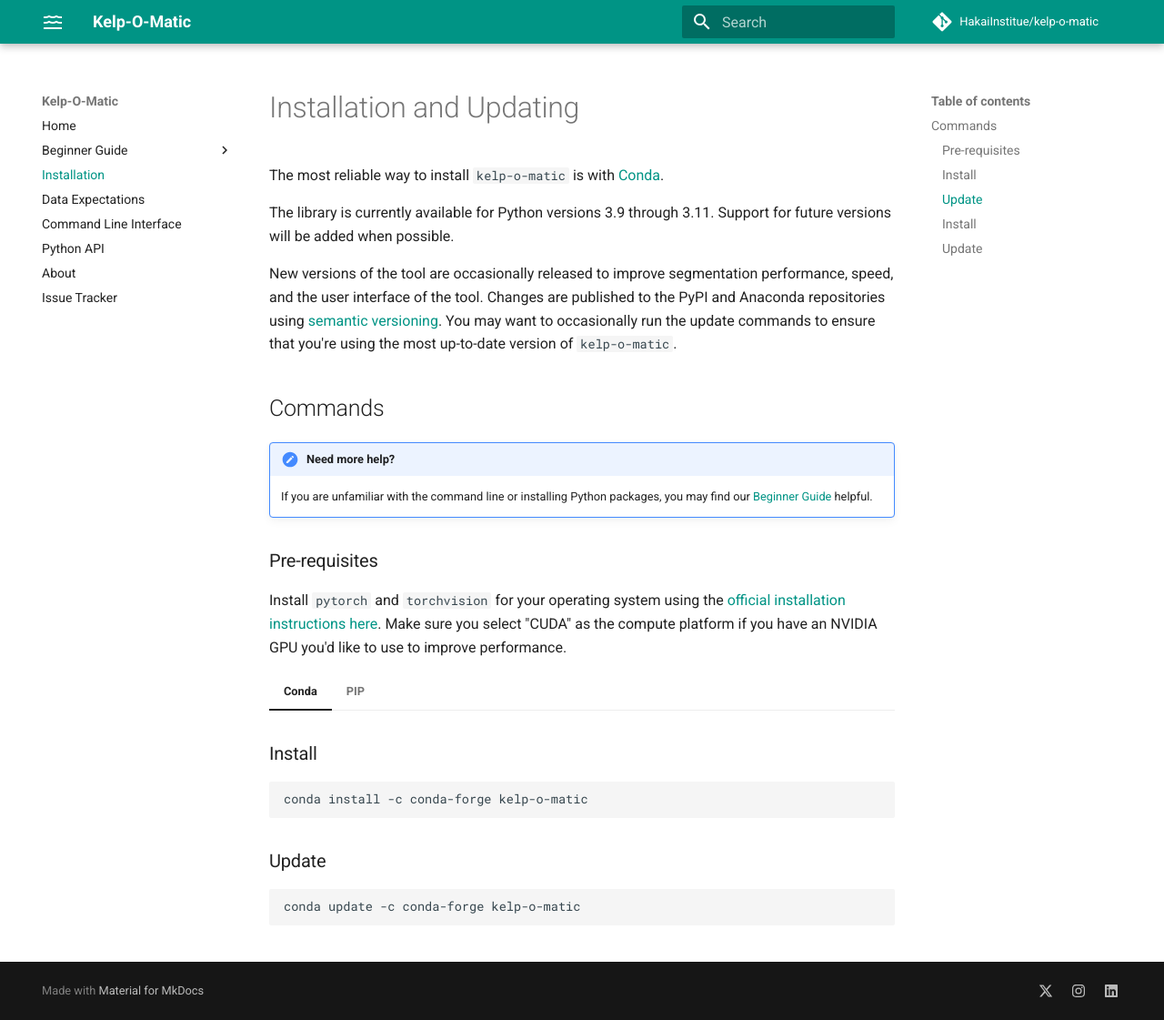
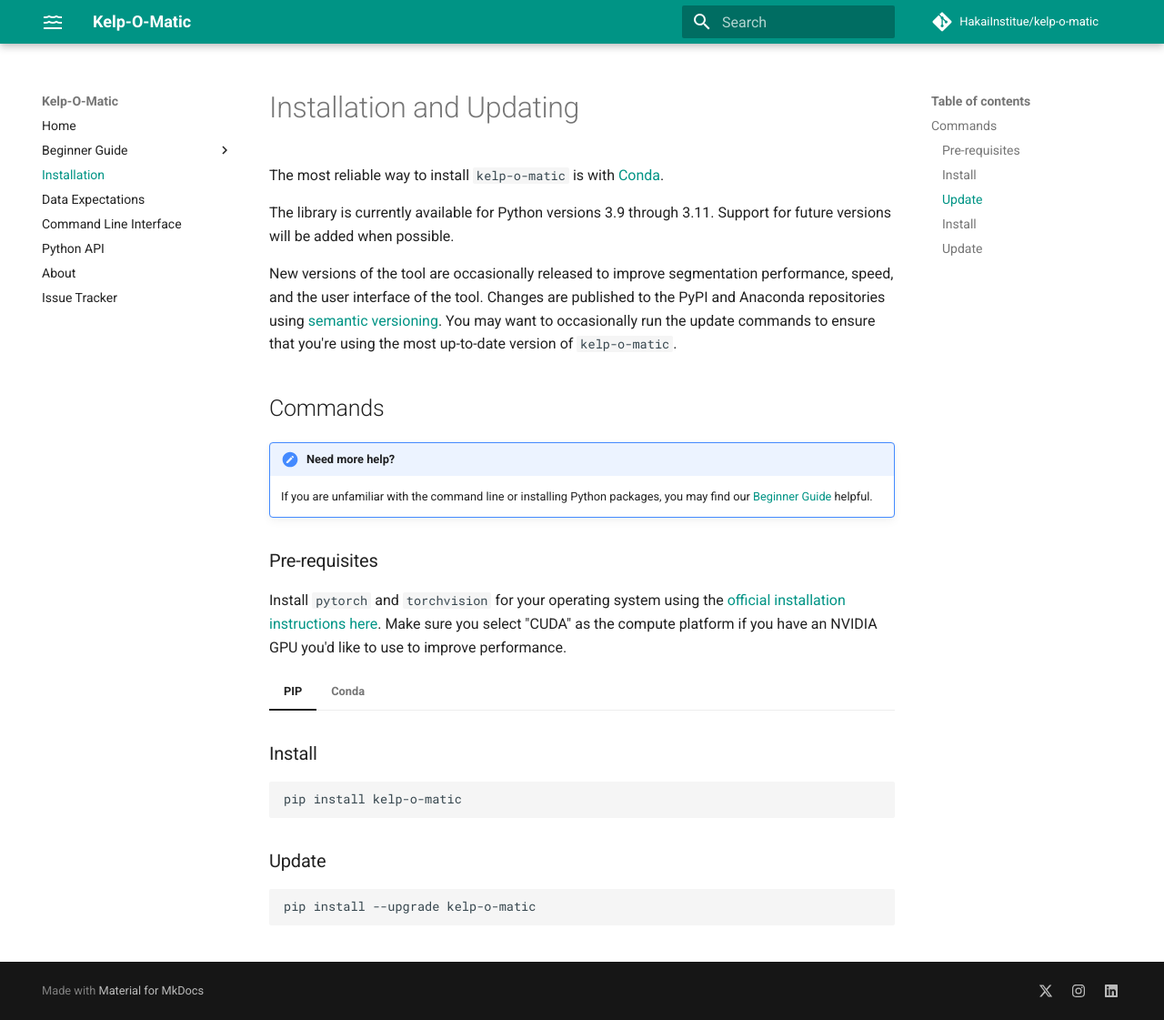
Before and after one commit to HakaiInstitute/kelp-o-matic, an MkDocs documentation site: the page built from docs/installation.md, in a window 1280 px wide and 1121 px high. Shown: the whole window at 91% size. Built offline with MkDocs 1.6.1 and Material for MkDocs 9.7.7, drawn with Linux system fonts in a browser that asks for light colours; comment, search, counter and statistics services are not loaded.

Commit message:
Make pip installation primary

````diff
--- a/docs/installation.md
+++ b/docs/installation.md
@@ -23,6 +23,20 @@
 Make sure you select "CUDA" as the compute platform if you have an NVIDIA GPU you'd like to use to improve performance.
 
 
+=== "PIP"
+
+    ### Install
+
+    ```bash
+    pip install kelp-o-matic
+    ```
+
+    ### Update
+
+    ```bash
+    pip install --upgrade kelp-o-matic
+    ```
+
 === "Conda"
 
     ### Install
@@ -36,17 +50,3 @@
     ```bash
     conda update -c conda-forge kelp-o-matic
     ```
-
-=== "PIP"
-
-    ### Install
-
-    ```bash
-    pip install kelp-o-matic
-    ```
-
-    ### Update
-
-    ```bash
-    pip install --upgrade kelp-o-matic
-    ```
````
